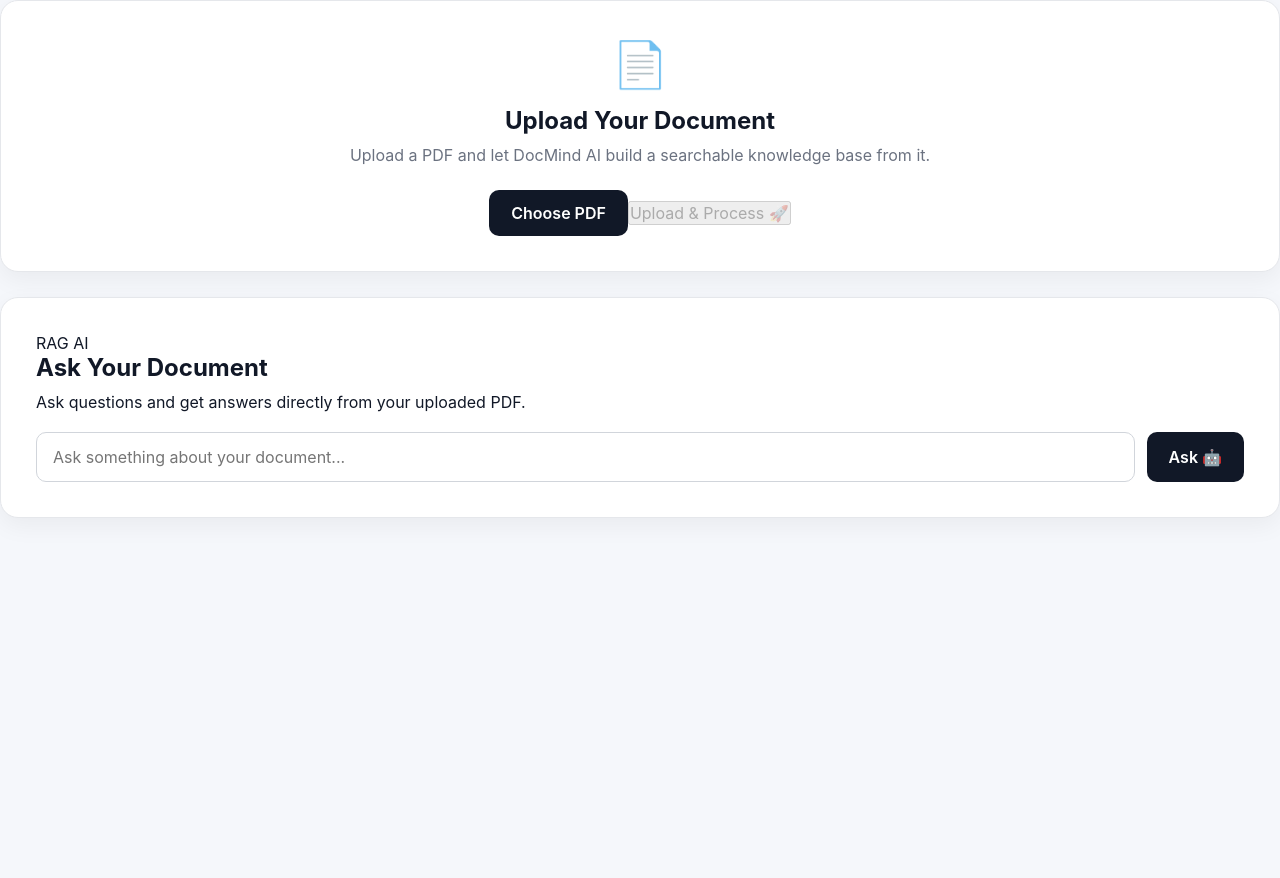
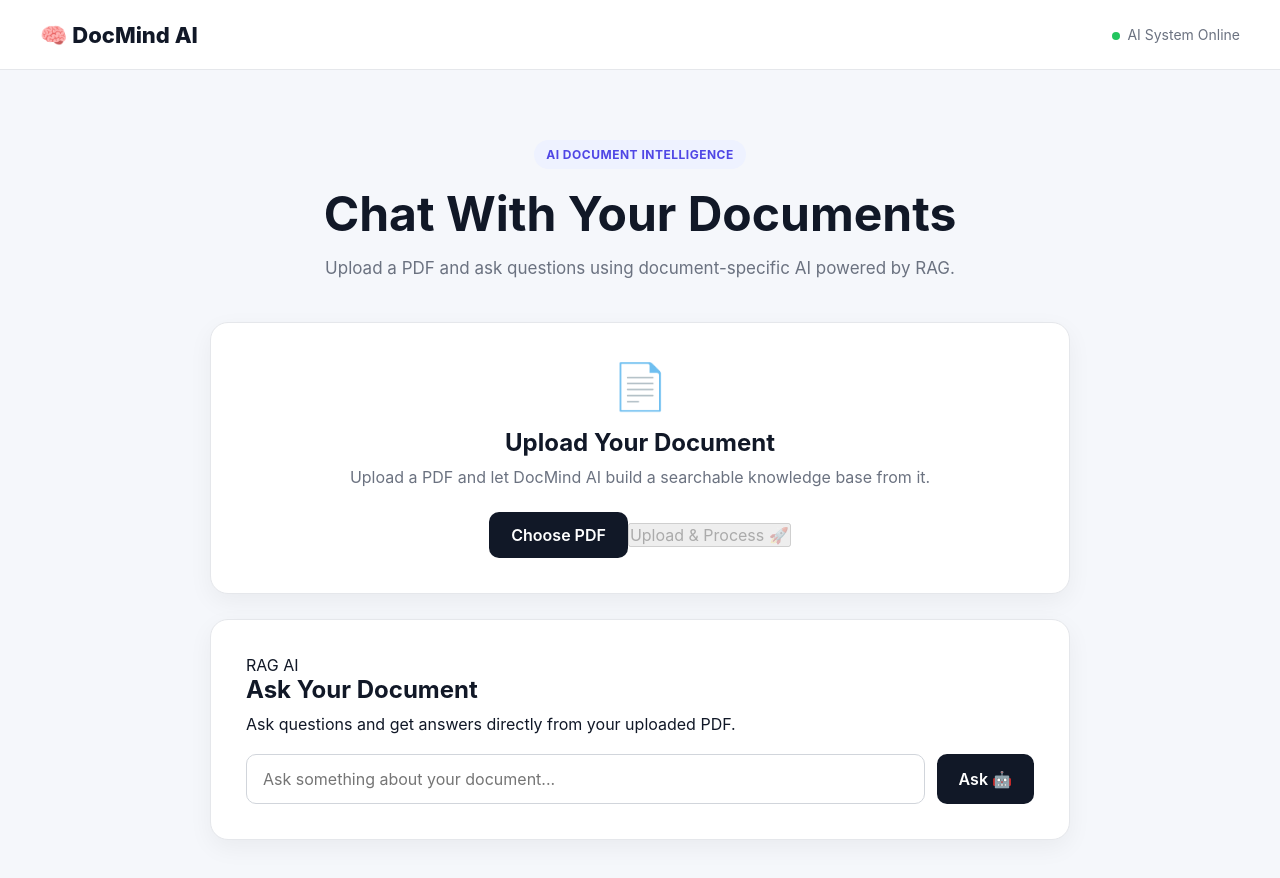
Before and after one commit to santoshml-lab/DocMind-AI-Frontend, a React (Vite) app: page / in a window 1280 px wide. Shown: the top 878 px of the page. Before the commit the page ends 800 px from the top, so only its background shows below. Built offline with nearby package versions, Linux system fonts and the light colour scheme.

Commit message:
Update App.jsx

```diff
--- a/src/App.jsx
+++ b/src/App.jsx
@@ -7,8 +7,50 @@ function App() {
 
   return (
     <>
-      <UploadBox onUploadSuccess={setDocumentId} />
-      <ChatBox documentId={documentId} />
+      {/* Navbar */}
+      <nav className="navbar">
+        <div className="logo">
+          🧠 DocMind AI
+        </div>
+
+        <div className="nav-status">
+          <span className="status-dot"></span>
+          AI System Online
+        </div>
+      </nav>
+
+      {/* Main */}
+      <main className="main-container">
+
+        {/* Hero */}
+        <section className="hero">
+
+          <span className="hero-badge">
+            AI DOCUMENT INTELLIGENCE
+          </span>
+
+          <h1>
+            Chat With Your Documents
+          </h1>
+
+          <p>
+            Upload a PDF and ask questions using
+            document-specific AI powered by RAG.
+          </p>
+
+        </section>
+
+        {/* Upload */}
+        <UploadBox
+          onUploadSuccess={setDocumentId}
+        />
+
+        {/* Chat */}
+        <ChatBox
+          documentId={documentId}
+        />
+
+      </main>
     </>
   );
 }
```
